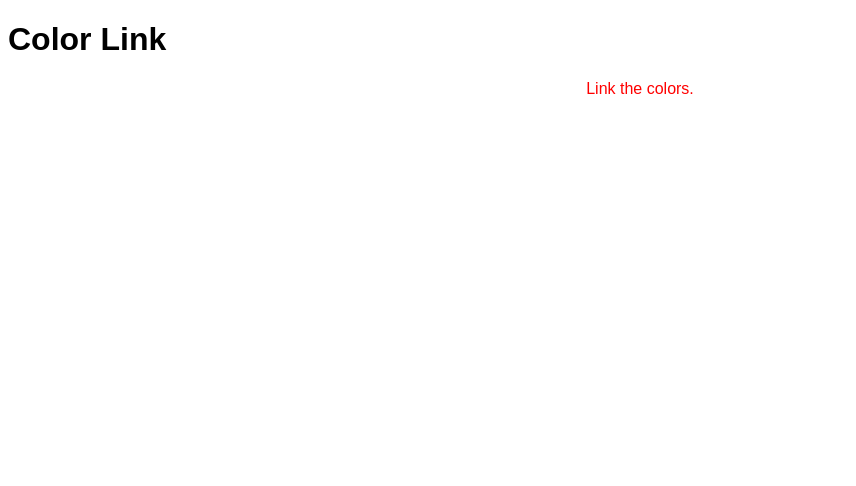
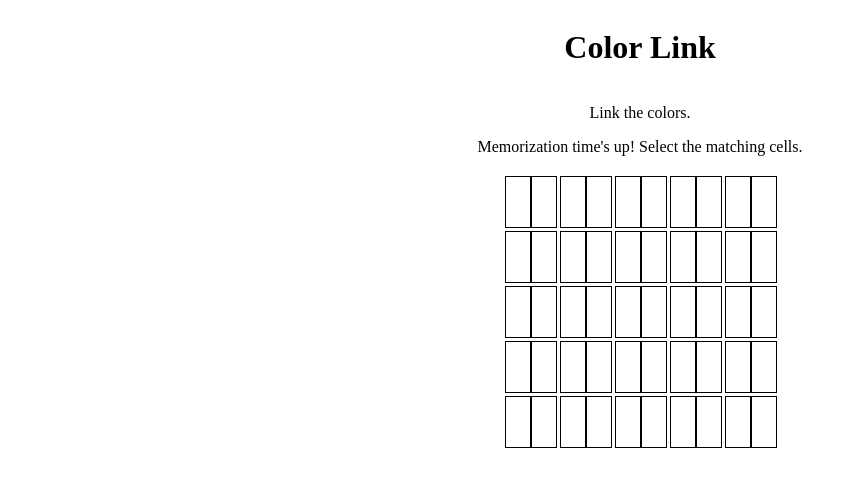
Before and after one commit to ant-vu/color-link, a plain HTML site: page index.html in a window 1280 px wide. Shown: the whole page, without its empty margins (0-856 px from the left). Drawn offline with Linux system fonts and the light colour scheme.

Commit message:
feat: initialize game mechanics

```diff
--- a/index.html
+++ b/index.html
@@ -8,6 +8,8 @@
 <body>
     <h1>Color Link</h1>
     <p>Link the colors.</p>
+    <div id="notification"></div>
+    <div id="board"></div>
     <script src="main.js"></script>
 </body>
 </html>
--- a/main.js
+++ b/main.js
@@ -1 +1,111 @@
-console.log('Hello World!');
+const colors = ['red', 'blue', 'green', 'yellow'];
+const board = document.getElementById('board');
+const notification = document.getElementById('notification');
+
+// Create 5x5 board using a loop
+for (let i = 0; i < 25; i++) {
+    const cell = document.createElement('div');
+    cell.classList.add('cell');
+
+    const leftHalf = document.createElement('div');
+    leftHalf.classList.add('half', 'left');
+
+    const rightHalf = document.createElement('div');
+    rightHalf.classList.add('half', 'right');
+
+    cell.appendChild(leftHalf);
+    cell.appendChild(rightHalf);
+    board.appendChild(cell);
+}
+
+// Ensure there's a valid solution
+const cells = document.querySelectorAll('.cell');
+const firstCellIndex = Math.floor(Math.random() * cells.length);
+let secondCellIndex;
+
+do {
+    secondCellIndex = Math.floor(Math.random() * cells.length);
+} while (secondCellIndex === firstCellIndex);
+
+const startingColor = colors[Math.floor(Math.random() * colors.length)];
+notification.textContent = `Starting color: ${startingColor}`;
+
+cells.forEach((cell, index) => {
+    const leftHalf = cell.querySelector('.left');
+    const rightHalf = cell.querySelector('.right');
+
+    if (index === firstCellIndex) {
+        rightHalf.style.backgroundColor = startingColor;
+        leftHalf.style.backgroundColor = getRandomDifferentColor(startingColor);
+        rightHalf.dataset.solution = 'true';
+    } else if (index === secondCellIndex) {
+        leftHalf.style.backgroundColor = startingColor;
+        rightHalf.style.backgroundColor = getRandomDifferentColor(startingColor);
+        leftHalf.dataset.solution = 'true';
+    } else {
+        const leftColor = getRandomDifferentColor('');
+        leftHalf.style.backgroundColor = leftColor;
+        rightHalf.style.backgroundColor = getRandomDifferentColor(leftColor);
+    }
+});
+
+// Memorization phase
+setTimeout(() => {
+    cells.forEach((cell) => {
+        const leftHalf = cell.querySelector('.left');
+        const rightHalf = cell.querySelector('.right');
+
+        leftHalf.dataset.color = leftHalf.style.backgroundColor;
+        rightHalf.dataset.color = rightHalf.style.backgroundColor;
+
+        leftHalf.style.backgroundColor = '';
+        rightHalf.style.backgroundColor = '';
+
+        leftHalf.textContent = '';
+        rightHalf.textContent = '';
+    });
+
+    notification.textContent = "Memorization time's up! Select the matching cells.";
+}, 5000);
+
+// Interact with cells
+let firstSelectedCell = null;
+let secondSelectedCell = null;
+
+cells.forEach(cell => {
+    cell.addEventListener('click', () => {
+        if (!firstSelectedCell) {
+            firstSelectedCell = cell;
+            cell.classList.add('selected');
+        } else if (!secondSelectedCell) {
+            secondSelectedCell = cell;
+            cell.classList.add('selected');
+            checkWin();
+        }
+    });
+});
+
+function getRandomDifferentColor(excludeColor) {
+    let color;
+    do {
+        color = colors[Math.floor(Math.random() * colors.length)];
+    } while (color === excludeColor);
+    return color;
+}
+
+function checkWin() {
+    const firstRightColor = firstSelectedCell.querySelector('.right').dataset.color;
+    const secondLeftColor = secondSelectedCell.querySelector('.left').dataset.color;
+
+    if (firstRightColor === startingColor && secondLeftColor === startingColor) {
+        notification.textContent = "You won!";
+    } else {
+        notification.textContent = "Sorry, you lost! Try again.";
+    }
+
+    // Reset selections
+    firstSelectedCell.classList.remove('selected');
+    secondSelectedCell.classList.remove('selected');
+    firstSelectedCell = null;
+    secondSelectedCell = null;
+}
--- a/style.css
+++ b/style.css
@@ -1,8 +1,42 @@
-h1 {
-    font-family: sans-serif;
+body {
+    display: flex;
+    flex-direction: column;
+    align-items: center;
 }
-p {
-    text-align: center;
-    color: red;
-    font-family: sans-serif;
+
+#notification {
+    margin-bottom: 20px;
+    font-size: 16px;
 }
+
+#board {
+    display: grid;
+    grid-template-columns: repeat(5, 50px);
+    grid-template-rows: repeat(5, 50px);
+    gap: 5px;
+}
+
+.cell {
+    width: 50px;
+    height: 50px;
+    display: flex;
+    border: 1px solid black;
+    cursor: pointer;
+}
+
+.half {
+    width: 25px;
+    height: 50px;
+}
+
+.left {
+    border-right: 1px solid black;
+}
+
+.right {
+    border-left: 1px solid black;
+}
+
+.selected {
+    border: 2px solid yellow;
+}
```
